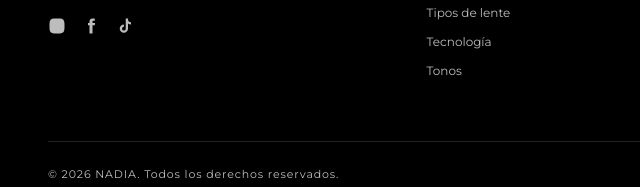
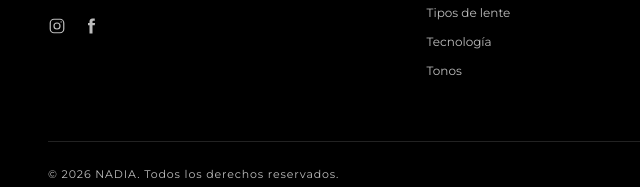
Before and after one commit to TBSRADIAL/Lentesnadia, a plain HTML site: page index.html in a window 1280 px wide. Shown: the part 6154-6341 px from the top of the page, 0-640 px from the left. Drawn offline with nearby package versions, Linux system fonts and the light colour scheme.

Commit message:
Rendimiento

```diff
--- a/index.html
+++ b/index.html
@@ -225,9 +225,8 @@
         <div class="footer-logo">NADIA</div>
         <p style="max-width:280px;margin-bottom:20px">Lentes de contacto de diseño para una mirada auténtica.</p>
         <div class="redes">
-          <a href="https://www.instagram.com/nadialentesdecontacto.mx/" target="_blank" rel="noopener" aria-label="Instagram de NADIA"><svg viewBox="0 0 24 24"><path d="M12 7a5 5 0 100 10 5 5 0 000-10zm0 8.2A3.2 3.2 0 1112 8.8a3.2 3.2 0 010 6.4zM17.3 5.5a1.2 1.2 0 100 2.4 1.2 1.2 0 000-2.4zM12 2c-2.7 0-3 0-4.1.1C4 2.3 2.3 4 2.1 7.9 2 9 2 9.3 2 12s0 3 .1 4.1c.2 3.9 1.9 5.6 5.8 5.8 1.1.1 1.4.1 4.1.1s3 0 4.1-.1c3.9-.2 5.6-1.9 5.8-5.8.1-1.1.1-1.4.1-4.1s0-3-.1-4.1C21.7 4 20 2.3 16.1 2.1 15 2 14.7 2 12 2z"/></svg></a>
+          <a href="https://www.instagram.com/nadialentesdecontacto.mx/" target="_blank" rel="noopener" aria-label="Instagram de NADIA"><svg viewBox="0 0 24 24" style="fill:none;stroke:currentColor;stroke-width:1.6"><rect x="3" y="3" width="18" height="18" rx="5"/><circle cx="12" cy="12" r="4"/><circle cx="17.5" cy="6.5" r=".9" style="fill:currentColor;stroke:none"/></svg></a>
           <a href="#" aria-label="Facebook"><svg viewBox="0 0 24 24"><path d="M14 8V6c0-.8.5-1 1-1h2V2h-3c-3 0-4 2-4 4v2H8v3h2v11h4V11h3l.5-3H14z"/></svg></a>
-          <a href="#" aria-label="TikTok"><svg viewBox="0 0 24 24"><path d="M16 2h-3v13.5a2.5 2.5 0 11-2.5-2.5V10a5.5 5.5 0 105.5 5.5V8.5A7 7 0 0020 10V7a4 4 0 01-4-4V2z"/></svg></a>
         </div>
       </div>
       <div><h5>Explora</h5><ul><li><a href="#coleccion">Colección</a></li><li><a href="#halloween">Halloween</a></li><li><a href="#tipos">Tipos de lente</a></li><li><a href="#tecnologia">Tecnología</a></li><li><a href="#tonos">Tonos</a></li></ul></div>
```
